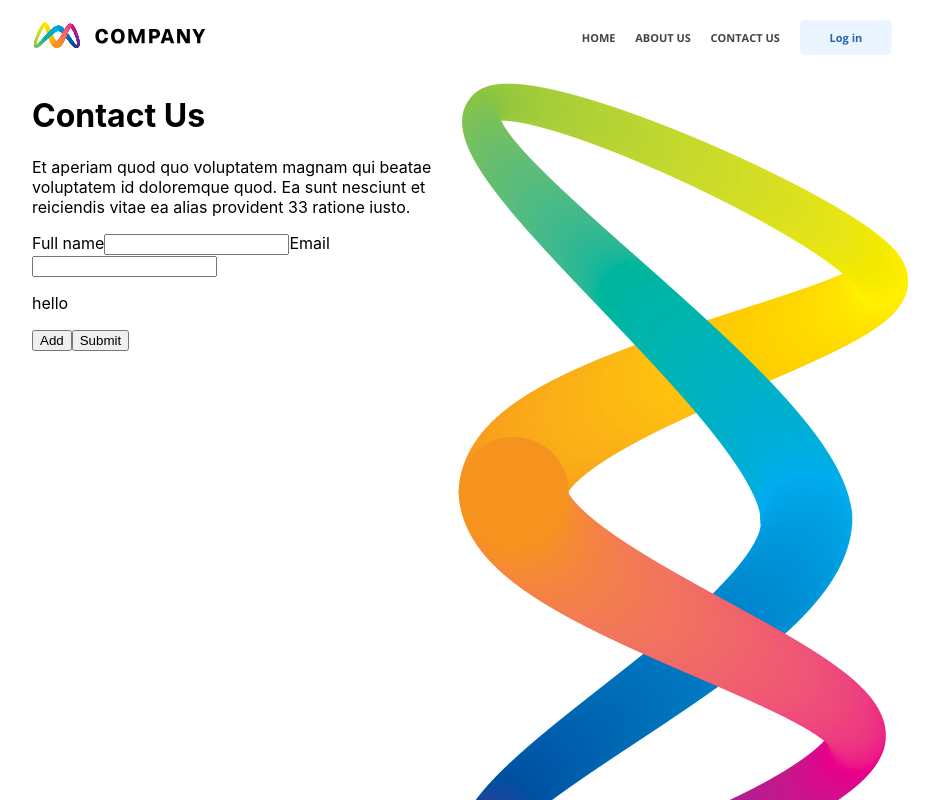
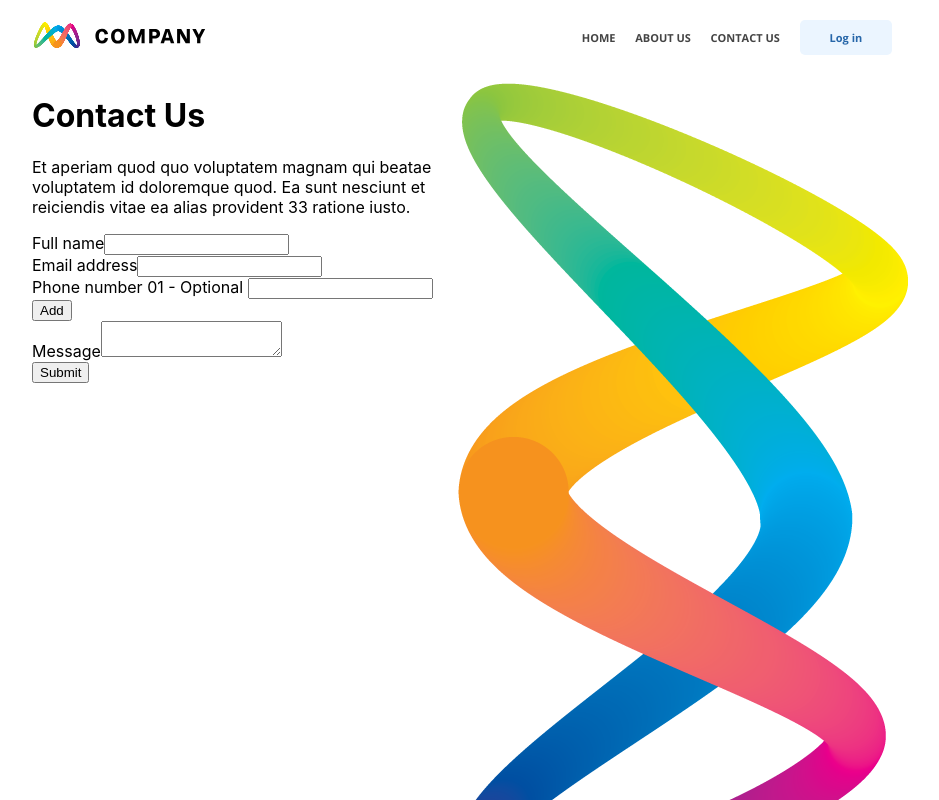
Before and after one commit to melody-sylvestre/companyWebsite, a React (Create React App) app in the folder company-app/: page /contact-us in a window 1280 px wide. Shown: the top 800 px of the page, without its empty margins (168-1107 px from the left). Built offline with nearby package versions, Linux system fonts and the light colour scheme.

Commit message:
1st working version of the form  - no layout but phone number fields can be added

```diff
--- a/company-app/src/ContactForm/ContactForm.js
+++ b/company-app/src/ContactForm/ContactForm.js
@@ -1,123 +1,76 @@
 import "./ContactForm.scss"
-import { useState, useEffect } from "react"
+import { useState } from "react"
+
 
 const ContactForm = () => {
 
-    const [formValues, setFormValues] = useState({name: "", email : "", phoneNumbers: [""]})
+  const [simpleFormFields, setSimpleFormFields] = useState(
+    {
+      FullName: "",
+      EmailAddress: "",
+      Message: "",
+    })
 
-    let handleChangeSingleItem = (event) => {
-        let newFormValues = formValues
-        newFormValues[event.target.name] = event.target.value
-        setFormValues(newFormValues);
+  const [phoneNumbers, setPhoneNumbers] = useState([""])
+
+  const handleChangeSimpleFormFields = (event) => {
+    let newSimpleFormFields = {...simpleFormFields}
+    newSimpleFormFields[event.target.name] = event.target.value
+    setSimpleFormFields(newSimpleFormFields)
   }
 
-    let addFormFields = () => {
-        let newFormValues = formValues
-        newFormValues.phoneNumbers = [...newFormValues.phoneNumbers, ""]
-        setFormValues(newFormValues)
-        console.log(formValues)
+  const handleChangePhoneNumber = (i, e) => {
+    let newPhoneNumbers = [...phoneNumbers]
+    newPhoneNumbers[i] = e.target.value
+    setPhoneNumbers(newPhoneNumbers)
   }
 
-    let removeFormFields = (i) => {
-        let newFormValues = [...formValues];
-        newFormValues.splice(i, 1);
-        setFormValues(newFormValues)
+  const addPhoneNumberField = () => {
+    setPhoneNumbers([...phoneNumbers, ""])
   }
 
-    let handleSubmit = (event) => {
+  const handleSubmit = (event) => {
     event.preventDefault();
-        alert(JSON.stringify(formValues));
+    alert(JSON.stringify(phoneNumbers));
+    alert(JSON.stringify(simpleFormFields))
   }
 
   return (
-        <form  onSubmit={handleSubmit}>
-            <div className="form-inline">
-              <label>Full name</label>
-              <input type="text" name="name" value={{formValues}.name  || ""} onChange={event => handleChangeSingleItem(event)} />
-              <label>Email</label>
-              <input type="text" name="email" value={formValues.email || ""} onChange={event => handleChangeSingleItem(event)} />
-
-              <div>
-                {formValues.phoneNumbers.map((phoneNumber, index)=> {
-                    return (
-                    <p key={index}>hello </p>
-                    )
-                })}
+    <form onSubmit={handleSubmit}>
+      <div className="name_and_email_section">
+        <div className="form_field_and_label">
+          <label htmlFor="name">Full name</label>
+          <input type="text" name="FullName" id="name" value={simpleFormFields.FullName||""} onChange={event => handleChangeSimpleFormFields(event)}/>
+        </div>
+        <div className="form_field_and_label">
+          <label htmlFor="email">Email address</label>
+          <input type="text" id="email" name="EmailAddress" value={simpleFormFields.EmailAddress||""} onChange={event => handleChangeSimpleFormFields(event)}/>
+        </div>
       </div>
 
-              {/* <div>
-              {formValues.phoneNumber?.map((phoneNumber, index) => {
-                return(
-                <div className="phone_number" key={index}>
-                    <label>Phone number</label>
-                    <input type="tel" name="phoneNumber" value={phoneNumber || ""} onChange={event => handleChangeSingleItem(event)} />
-              </div>)})}
-              </div> */}
-              {/* {
-                index ?
-                  <button type="button"  className="button remove" onClick={() => removeFormFields(index)}>Remove</button>
-                : null
-              } */}
+      <div className="phone_numbers_section">
+        {phoneNumbers.map((element, index) => (
+          <div className="form_field_and_label" key={index}>
+            <label htmlFor={"phone_number_"+(index+1)}>{index < 9 ? "Phone number 0" + (index + 1) : "Phone number " + (index + 1)} <span> - Optional </span></label>
+            <input type="tel" name="phoneNumber" id={"phone_number_"+(index+1)} value={element || ""} onChange={e => handleChangePhoneNumber(index, e)} />
           </div>
-          <div className="button-section">
-              <button className="button add" type="button" onClick={() => addFormFields()}>Add</button>
+        ))}
+         <button className="button add" type="button" onClick={() => addPhoneNumberField()}>Add</button>
+      </div>
+
+       <div className="message_section form_field_and_label">
+        <label htmlFor="Message">Message</label>
+        <textarea name="Message" id="Message" value={simpleFormFields.Message || ""} onChange={event => handleChangeSimpleFormFields(event)}/>
+      </div>
+
       <button className="button submit" type="submit">Submit</button>
-          </div>
+
     </form>
   )
-
 }
 
 
 
 
-// const ContactForm = () => {
-//     const [phoneNumberLabels, setPhoneNumberLabels] = useState(["Phone number 01"])
-//     const [numberOfPhoneNumbers, setNumberOfPhoneNumbers] = useState(1)
-//  //   console.log(numberOfPhoneNumbers)
-
-//     const phoneButtonHandler = (event) => {
-//         let nextPhoneNumberLabels = phoneNumberLabels
-//         let nextIndex = nextPhoneNumberLabels.length + 1
-//         let nextLabel = nextIndex < 10?  "Phone Number 0" + nextIndex : "Phone Number " + nextIndex
-//         nextPhoneNumberLabels.push(nextLabel)
-// //        console.log(nextLabel)
-//         setPhoneNumberLabels(nextPhoneNumberLabels)
-//         event.preventDefault()
-//     }
-
-//     useEffect( () => {
-//     console.log(phoneNumberLabels)
-//     },[phoneNumberLabels])
-
-
-//     return (
-//         <form>
-//             <div className="name_and_email_container">
-//                 <div className="name_field">
-//                     <p><label htmlFor="name">Full name</label></p>
-//                     <p><input type="text" name="name" id="name" /></p>
-//                 </div>
-
-//                 <div className="email_field">
-//                     <p><label htmlFor="email">Email address</label></p>
-//                     <p><input type="email" name="email" id="email" /></p>
-//                 </div>
-//             </div>
-
-//             <div className="phone_numbers_container">
-//                 <button onClick={phoneButtonHandler}>Add new phone number</button>
-//                 <div>
-//                     {phoneNumberLabels.map( (label) => {
-//                        return(<p key={label}>{label}</p>);
-//                     })}
-//                 </div>
-//             </div>
-
-
-//         </form>
-//     )
-
-// }
 
 export default ContactForm
```
Lines whose indentation alone changed are shown as unchanged.
